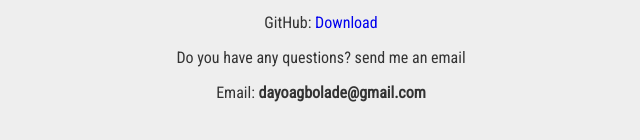
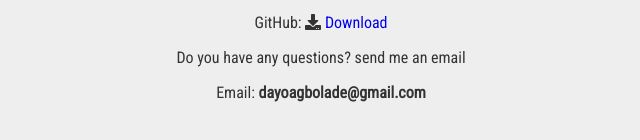
Before and after one commit to Gman1996/Hello-World, a plain HTML site: page index.html in a window 1280 px wide. Shown: the part 2945-3085 px from the top of the page, 319-959 px from the left. Drawn offline with Linux system fonts and the light colour scheme.

Commit message:
Update index.html

```diff
--- a/index.html
+++ b/index.html
@@ -127,7 +127,7 @@
 
 <footer>
     <h3>Available for download</h3>
-    <p>GitHub: <a href="https://github.com/Gman1996/Single-Page.git">Download</a></p>
+    <p>GitHub: <i class="fas fa-download"></i><a href="https://github.com/Gman1996/Single-Page.git"> Download</a></p>
     <p>Do you have any questions? send me an email</p>
     <p>Email:
         <strong>dayoagbolade@gmail.com</strong>
```
